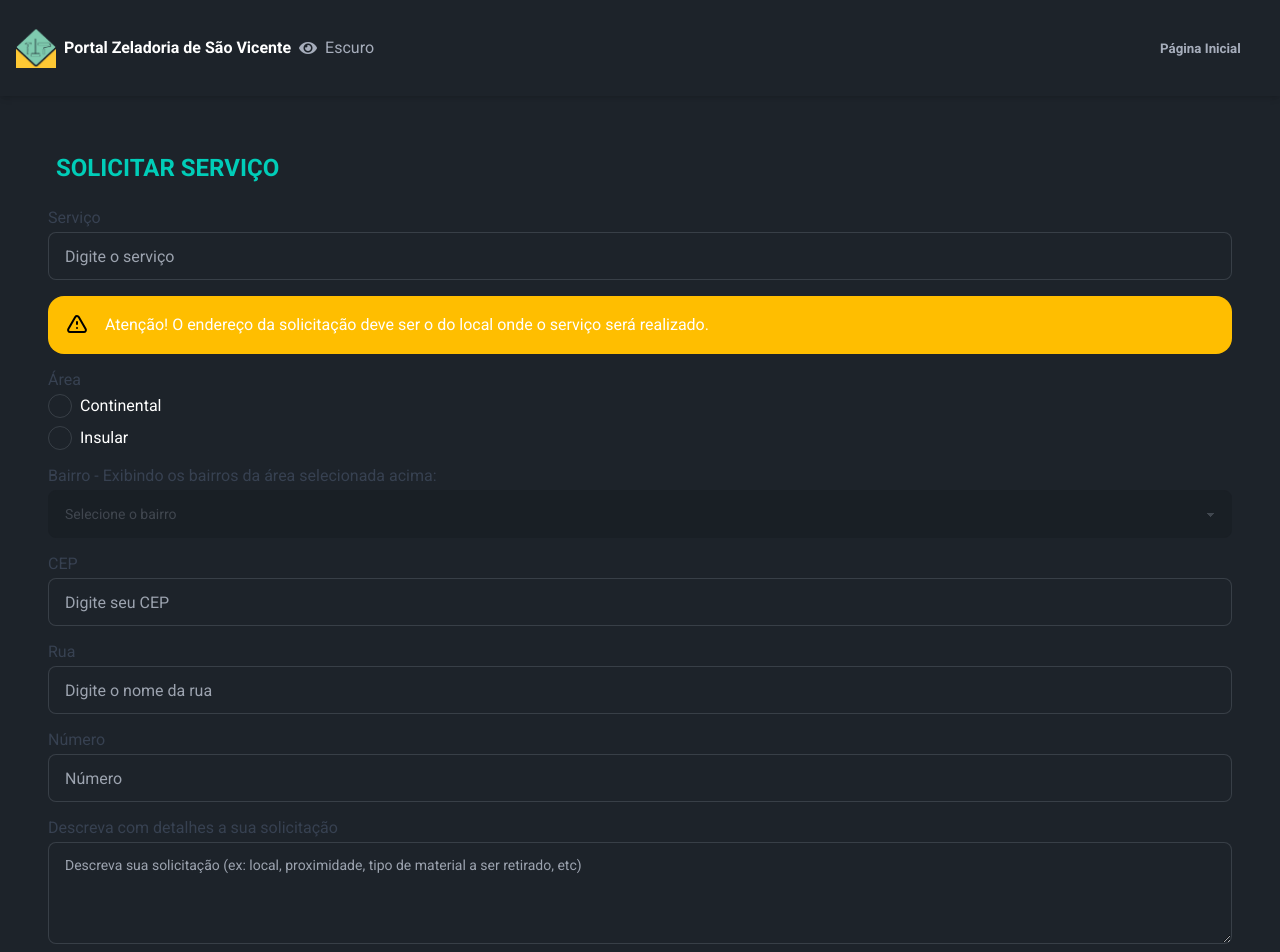
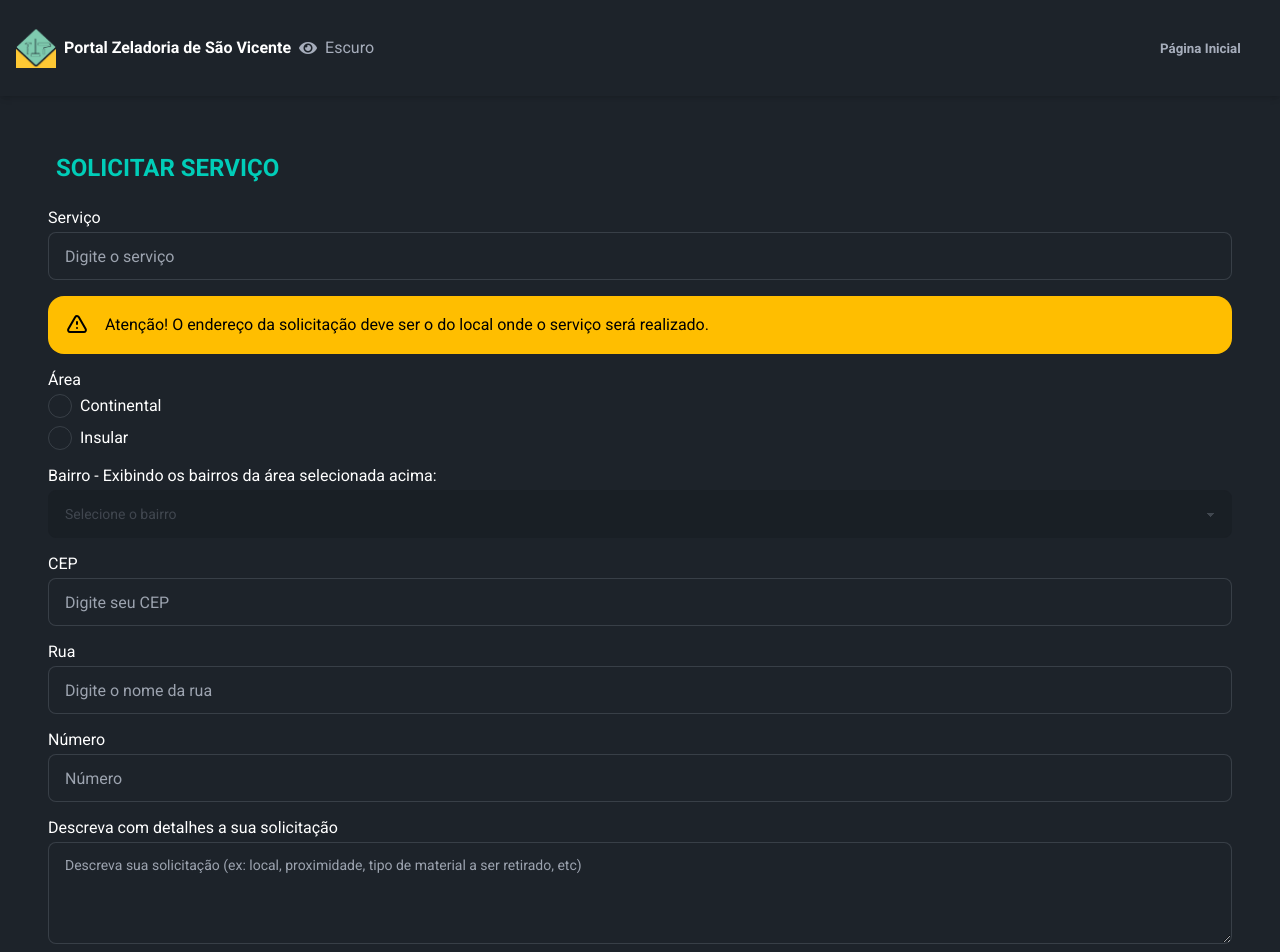
Before and after one commit to camilabr74/HTML_PI_2, a React (Vite) app: page /#/HTML_PI_2/service-request in a window 1280 px wide. Shown: the top 952 px of the page. Built offline with nearby package versions, Linux system fonts and the light colour scheme; sample sign-in values are in the browser's storage.

Commit message:
update: fonte label padrao, formatacao de estilo na descrição do serviço, adição de id no span para controle de cor de fonte

```diff
--- a/src/pages/Citizen/ServiceRequest.jsx
+++ b/src/pages/Citizen/ServiceRequest.jsx
@@ -124,7 +124,7 @@ const ServiceAdd = () => {
       </h1>
 
       <div>
-        <label htmlFor="servico" className="block text-sm font-medium text-gray-700">Serviço</label>
+        <label htmlFor="servico" className="block text-sm font-medium form-label">Serviço</label>
         <input
           type="text"
           id="servico"
@@ -148,11 +148,11 @@ const ServiceAdd = () => {
             strokeWidth="2"
             d="M12 9v2m0 4h.01m-6.938 4h13.856c1.54 0 2.502-1.667 1.732-3L13.732 4c-.77-1.333-2.694-1.333-3.464 0L3.34 16c-.77 1.333.192 3 1.732 3z" />
         </svg>
-        <span>Atenção! O endereço da solicitação deve ser o do local onde o serviço será realizado.</span>
+        <span id="photo-info">Atenção! O endereço da solicitação deve ser o do local onde o serviço será realizado.</span>
       </div>
 
       <div>
-        <label className="block text-sm font-medium text-gray-700">Área</label>
+        <label className="block text-sm font-medium form-label">Área</label>
         <div className="mt-1 space-y-2">
           <label className="flex items-center">
             <input
@@ -184,7 +184,7 @@ const ServiceAdd = () => {
       <div>
         <label
           htmlFor="bairro"
-          className="block text-sm font-medium text-gray-700"
+          className="block text-sm font-medium form-label"
         >
           {`Bairro - Exibindo os bairros da área selecionada acima: ${area || ""}`}
         </label>
@@ -204,7 +204,7 @@ const ServiceAdd = () => {
       </div>
 
       <div>
-        <label htmlFor="cep" className="block text-sm font-medium text-gray-700">CEP</label>
+        <label htmlFor="cep" className="block text-sm font-medium form-label">CEP</label>
         <InputMask
           mask="99999-999"
           value={cep}
@@ -216,7 +216,7 @@ const ServiceAdd = () => {
       </div>
 
       <div>
-        <label htmlFor="rua" className="block text-sm font-medium text-gray-700">Rua</label>
+        <label htmlFor="rua" className="block text-sm font-medium form-label">Rua</label>
         <input
           type="text"
           id="rua"
@@ -229,7 +229,7 @@ const ServiceAdd = () => {
       </div>
 
       <div>
-        <label htmlFor="numero" className="block text-sm font-medium text-gray-700">Número</label>
+        <label htmlFor="numero" className="block text-sm font-medium form-label">Número</label>
         <input
           type="text"
           id="numero"
@@ -242,13 +242,14 @@ const ServiceAdd = () => {
       </div>
 
       <div>
-        <label htmlFor="desc" className="block text-sm font-medium text-gray-700">Descreva com detalhes a sua solicitação</label>
+        <label htmlFor="desc" className="block text-sm font-medium form-label">Descreva com detalhes a sua solicitação</label>
         <textarea
           id="desc"
           value={desc} // O valor da descrição vem do estado
           onChange={handleChange} // Atualiza o estado quando o usuário digita
           placeholder="Descreva sua solicitação (ex: local, proximidade, tipo de material a ser retirado, etc)"
           className="textarea textarea-bordered w-full mt-1"
+          style={{ whiteSpace: 'pre-line' }}
           rows="3"
           required
         ></textarea>
@@ -271,7 +272,7 @@ const ServiceAdd = () => {
       </div>
 
       <div>
-        <label htmlFor="anexo" className="block text-sm font-medium text-gray-700">Anexo</label>
+        <label htmlFor="anexo" className="block text-sm font-medium form-label">Anexo</label>
         <input
           type="file"
           id="anexo"
```
